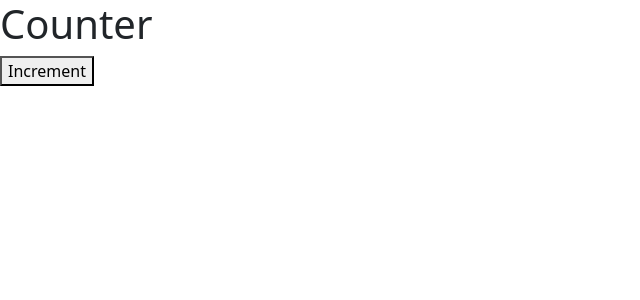
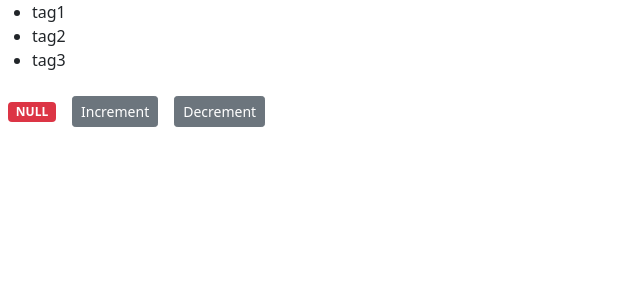
Before and after one commit to Yupiter78/react-counter, a React (Create React App) app: page / in a window 1280 px wide. Shown: the top 300 px of the page, without its empty margins (0-640 px from the left). Built offline with nearby package versions, Linux system fonts and the light colour scheme.

Commit message:
feat: add handlers

```diff
--- a/src/components/counter.jsx
+++ b/src/components/counter.jsx
@@ -1,10 +1,56 @@
-import React from "react";
+import React, { useState } from "react";
 
 const Counter = () => {
+    const [count, setCount] = useState(0);
+    const tags = ["tag1", "tag2", "tag3"];
+    // const [imgUrl, setImgUrl] = useState("https://picsum.photos/200");
+    const fortCount = () => {
+        return count === 0 ? "NULL" : count;
+    };
+
+    const getBadgeClasses = () => {
+        let classes = "badge m-2 bg-";
+        classes += count === 0 ? "danger" : "primary";
+        return classes;
+    };
+
+    const handleIncrement = (productId) => {
+        console.log(productId);
+        setCount(count + 1);
+    };
+    const handleDecrement = ({ id }) => {
+        console.log(id);
+        if (count > 0) setCount(count - 1);
+    };
     return (
         <>
-            <h1>Counter</h1>
-            <button>Increment</button>
+            {tags.length === 0 ? (
+                <h2>Список пуст</h2>
+            ) : (
+                <ul>
+                    {tags.map((tag) => {
+                        return <li key={tag}>{tag}</li>;
+                    })}
+                </ul>
+            )}
+
+            <span className={getBadgeClasses()}>{fortCount()}</span>
+            <button
+                className="btn btn-secondary btn-sm m-2"
+                onClick={() => {
+                    handleIncrement({ id: 2 });
+                }}
+            >
+                Increment
+            </button>
+            <button
+                className="btn btn-secondary btn-sm m-2"
+                onClick={() => {
+                    handleDecrement({ id: 3 });
+                }}
+            >
+                Decrement
+            </button>
         </>
     );
 };
```
